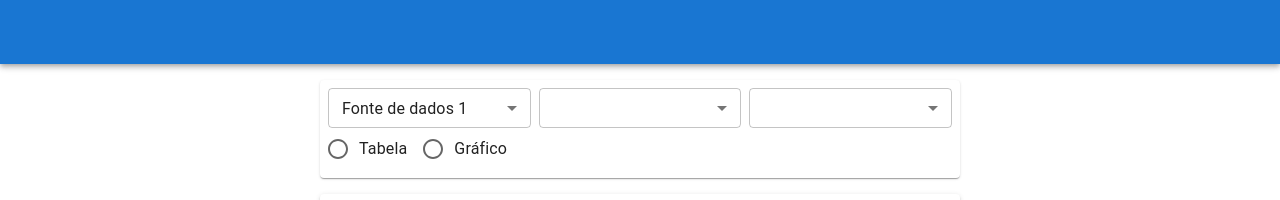
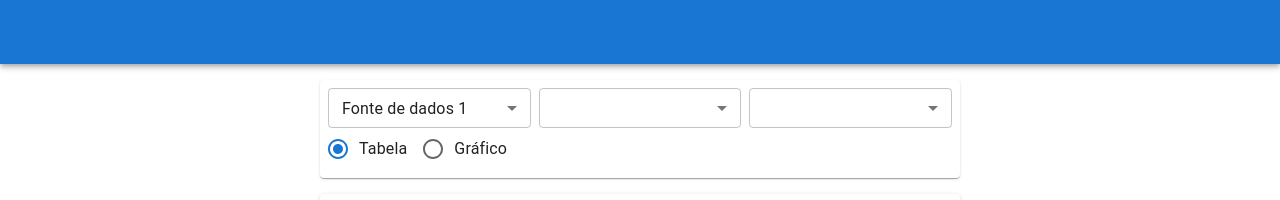
Before and after one commit to heltonfv/react-data-processing, a React (Create React App) app: page / in a window 1280 px wide. Shown: the top 200 px of the page. Built offline with nearby package versions, Linux system fonts and the light colour scheme.

Commit message:
create useState for type of detail

```diff
--- a/src/App.tsx
+++ b/src/App.tsx
@@ -36,6 +36,7 @@ function App() {
   const [ data, setData ] = useState([{id: 0}]);
   const [ sumFields, setSumFields ] = useState<string[]>();
   const [ detailFields, setDetailFields ] = useState<string[]>();
+  const [ type, setType ] = useState("table");
 
   const handleChange = (event:SelectChangeEvent) => {
     setSelected(event.target.value);
@@ -92,7 +93,7 @@ function App() {
                 </Grid>
               </Grid>
 
-              <RadioGroup row>
+              <RadioGroup row value={type}>
                 <FormControlLabel value="table" control={<Radio />} label="Tabela" />
                 <FormControlLabel value="graph" control={<Radio />} label="Gráfico" />
               </RadioGroup>
```
